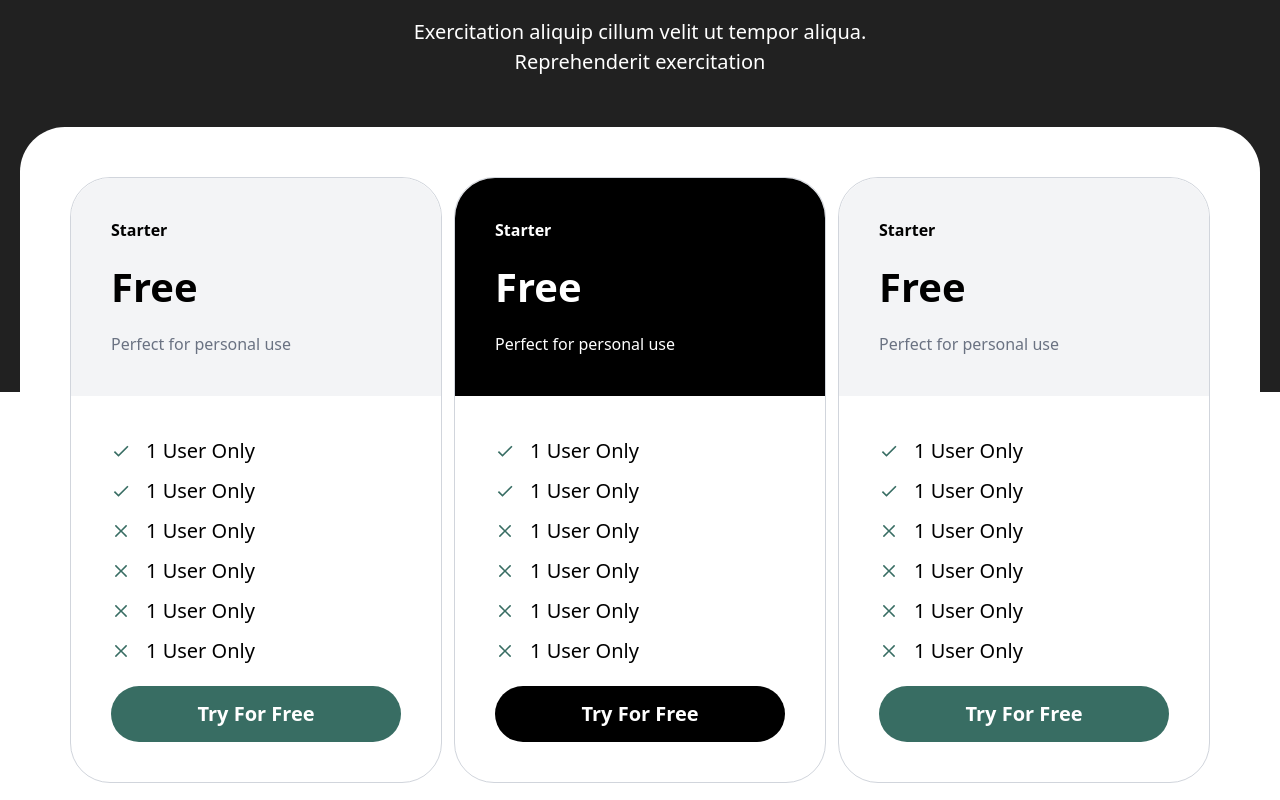
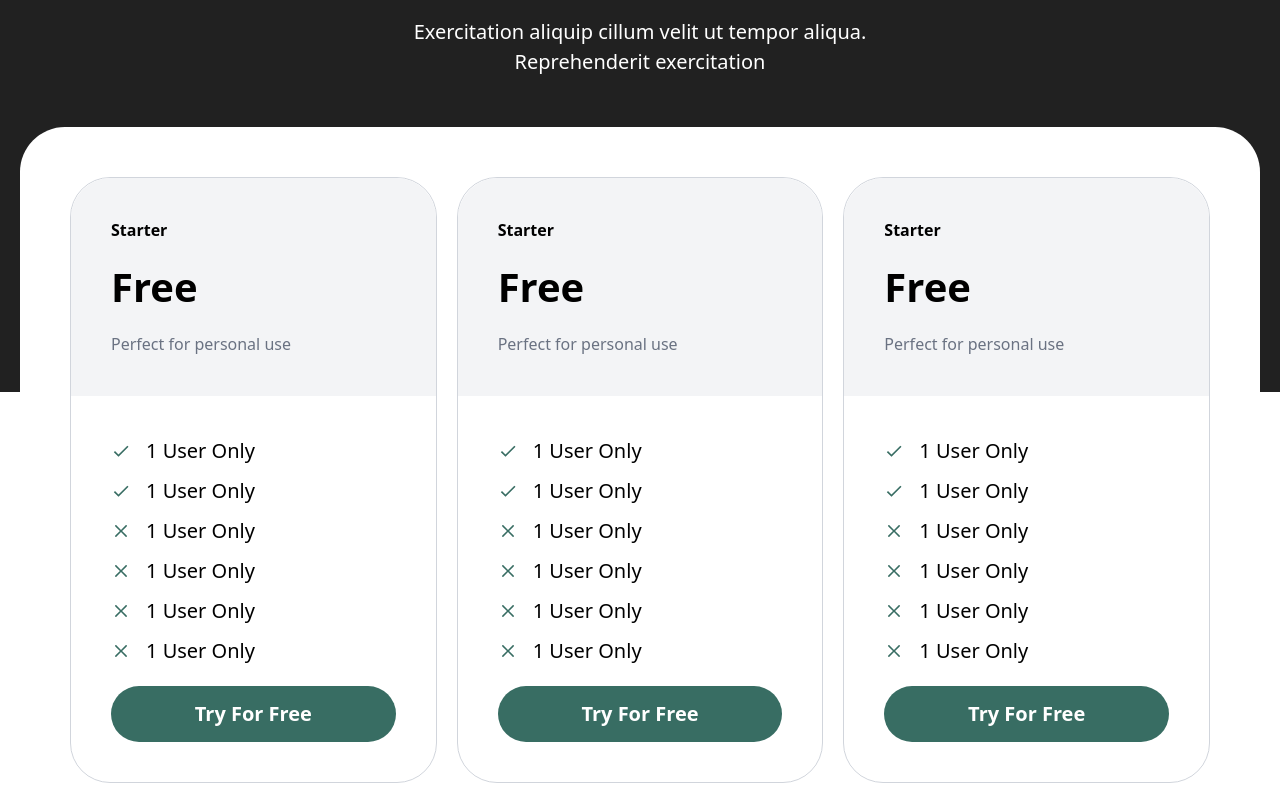
Before and after one commit to 932525862/timer, a React (Vite) app: page / in a window 1280 px wide. Shown: the part 2600-3400 px from the top of the page. Built offline with nearby package versions, Linux system fonts and the light colour scheme.

Commit message:
price card hover add

```diff
--- a/src/components/Price.jsx
+++ b/src/components/Price.jsx
@@ -1,95 +1,181 @@
 import React from "react";
 import { MdDone } from "react-icons/md";
 import { RxCross2 } from "react-icons/rx";
+import { Swiper, SwiperSlide } from "swiper/react";
+
+import "swiper/css";
+import "swiper/css/navigation";
+import "swiper/css/pagination";
+import { Navigation, Pagination } from "swiper/modules";
 
 const Price = () => {
   return (
-    <section className="bg-[#000000de] pt-[50px] h-[500px]  rounded-t-[50px] mb-[450px]">
+    <section className="bg-[#000000de] pt-[30px] sm:pt-[50px] h-[400px] sm:h-[500px] rounded-t-[40px]  sm:rounded-t-[50px] mb-[450px]">
       <div className="container">
         <div>
           <div className="w-full text-center ">
-            <h4 className="ext-[28px] sm:text-[40px] font-[700] text-[#fff]">
+            <h4 className="text-[28px] sm:text-[40px] font-[700] text-[#fff]">
               Find your perfect plan
             </h4>
-            <p className="text-[#fff] max-w-[550px] mx-auto text-[16px] sm:text-[20px] mt-[15px]">
-              Exercitation aliquip cillum velit ut tempor aliqua. Reprehenderit exercitation
+            <p className="text-[#fff] max-w-[400px] sm:max-w-[550px] mx-auto text-[16px] sm:text-[20px] mt-[15px]">
+              Exercitation aliquip cillum velit ut tempor aliqua. Reprehenderit
+              exercitation
             </p>
           </div>
         </div>
-        <div className="bg-[#fff] rounded-t-[45px] grid grid-cols-3 gap-3 p-[50px] mt-[50px]">
-            <div className="border border-gray-300 rounded-[40px]">
-                <div className="bg-gray-100 rounded-t-[40px] p-[40px]">
-                    <div className="font-[600]">
-                        Starter
-                    </div>
-                    <div className="font-[700] text-[40px] mt-[15px]">
-                        Free
-                    </div>
-                    <div className="mt-[15px] text-gray-500">
+        <div className="bg-[#fff] rounded-t-[35px] sm:rounded-t-[45px] p-[30px] lg:p-[50px] mt-[30px] sm:mt-[50px]">
+          <Swiper
+            spaceBetween={20}
+            slidesPerView={3}
+            navigation={true}
+            pagination={true}
+            modules={[Navigation, Pagination]}
+            className="mySwiper"
+            breakpoints={{
+              0: {
+                slidesPerView: 1,
+              },
+              640: {
+                slidesPerView: 1,
+              },
+              768: {
+                slidesPerView: 2,
+              },
+              1024: {
+                slidesPerView: 2,
+              },
+              1280: {
+                slidesPerView: 3,
+              },
+            }}
+          >
+            <SwiperSlide>
+              <div className="group border border-gray-300 rounded-[30px] sm:rounded-[40px] transition-all duration-300">
+                <div className="bg-gray-100 group-hover:bg-black group-hover:text-[#fff] rounded-t-[30px] sm:rounded-t-[40px] p-[30px] sm:p-[40px] transition-all duration-300">
+                  <div className="font-[600]">Starter</div>
+                  <div className="font-[700] text-[40px] mt-[15px]">Free</div>
+                  <div className="mt-[15px] text-gray-500 group-hover:text-[#fff] transition-all duration-300">
                     Perfect for personal use
                   </div>
                 </div>
-                <div className="p-[40px] flex flex-col gap-[20px]">
+                <div className="p-[30px] sm:p-[40px] flex flex-col gap-[20px]">
                   <ul className="flex flex-col gap-[10px]">
-                        <li className="flex items-center gap-[15px] text-[20px] font-[500]"><MdDone className="text-[#386d63]"/> <span>1 User Only</span></li>
-                        <li className="flex items-center gap-[15px] text-[20px] font-[500]"><MdDone className="text-[#386d63]"/> <span>1 User Only</span></li>
-                        <li className="flex items-center gap-[15px] text-[20px] font-[500]"><RxCross2 className="text-[#386d63]"/> <span>1 User Only</span></li>
-                        <li className="flex items-center gap-[15px] text-[20px] font-[500]"><RxCross2 className="text-[#386d63]"/> <span>1 User Only</span></li>
-                        <li className="flex items-center gap-[15px] text-[20px] font-[500]"><RxCross2 className="text-[#386d63]"/> <span>1 User Only</span></li>
-                        <li className="flex items-center gap-[15px] text-[20px] font-[500]"><RxCross2 className="text-[#386d63]"/> <span>1 User Only</span></li>
+                    <li className="flex items-center gap-[10px] sm:gap-[15px] text-[18px] sm:text-[20px] font-[500]">
+                      <MdDone className="text-[#386d63]" />{" "}
+                      <span>1 User Only</span>
+                    </li>
+                    <li className="flex items-center gap-[10px] sm:gap-[15px] text-[18px] sm:text-[20px] font-[500]">
+                      <MdDone className="text-[#386d63]" />{" "}
+                      <span>1 User Only</span>
+                    </li>
+                    <li className="flex items-center gap-[10px] sm:gap-[15px] text-[18px] sm:text-[20px] font-[500]">
+                      <RxCross2 className="text-[#386d63]" />{" "}
+                      <span>1 User Only</span>
+                    </li>
+                    <li className="flex items-center gap-[10px] sm:gap-[15px] text-[18px] sm:text-[20px] font-[500]">
+                      <RxCross2 className="text-[#386d63]" />{" "}
+                      <span>1 User Only</span>
+                    </li>
+                    <li className="flex items-center gap-[10px] sm:gap-[15px] text-[18px] sm:text-[20px] font-[500]">
+                      <RxCross2 className="text-[#386d63]" />{" "}
+                      <span>1 User Only</span>
+                    </li>
+                    <li className="flex items-center gap-[10px] sm:gap-[15px] text-[18px] sm:text-[20px] font-[500]">
+                      <RxCross2 className="text-[#386d63]" />{" "}
+                      <span>1 User Only</span>
+                    </li>
                   </ul>
-                    <button className="bg-[#386d63] cursor-pointer w-full text-[#fff] text-[20px] font-[600] rounded-[30px] py-[13px]"><a href="#">Try For Free</a></button>
+                  <button className="bg-[#386d63] group-hover:bg-black cursor-pointer w-full text-[#fff] text-[20px] font-[600] rounded-[30px] py-[13px] transition-all duration-300">
+                    <a href="#">Try For Free</a>
+                  </button>
                 </div>
               </div>
-            <div className="border border-gray-300 rounded-[40px]">
-                <div className="bg-[#000] rounded-t-[40px] p-[40px] text-[#fff]">
-                    <div className="font-[600]">
-                        Starter
-                    </div>
-                    <div className="font-[700] text-[40px] mt-[15px]">
-                        Free
-                    </div>
-                    <div className="mt-[15px]">
+            </SwiperSlide>
+            <SwiperSlide>
+            <div className="group border border-gray-300 rounded-[30px] sm:rounded-[40px] transition-all duration-300">
+                <div className="bg-gray-100 group-hover:bg-black group-hover:text-[#fff] rounded-t-[30px] sm:rounded-t-[40px] p-[30px] sm:p-[40px] transition-all duration-300">
+                  <div className="font-[600]">Starter</div>
+                  <div className="font-[700] text-[40px] mt-[15px]">Free</div>
+                  <div className="mt-[15px] text-gray-500 group-hover:text-[#fff] transition-all duration-300">
                     Perfect for personal use
                   </div>
                 </div>
-                <div className="p-[40px] flex flex-col gap-[20px]">
+                <div className="p-[30px] sm:p-[40px] flex flex-col gap-[20px]">
                   <ul className="flex flex-col gap-[10px]">
-                        <li className="flex items-center gap-[15px] text-[20px] font-[500]"><MdDone className="text-[#386d63]"/> <span>1 User Only</span></li>
-                        <li className="flex items-center gap-[15px] text-[20px] font-[500]"><MdDone className="text-[#386d63]"/> <span>1 User Only</span></li>
-                        <li className="flex items-center gap-[15px] text-[20px] font-[500]"><RxCross2 className="text-[#386d63]"/> <span>1 User Only</span></li>
-                        <li className="flex items-center gap-[15px] text-[20px] font-[500]"><RxCross2 className="text-[#386d63]"/> <span>1 User Only</span></li>
-                        <li className="flex items-center gap-[15px] text-[20px] font-[500]"><RxCross2 className="text-[#386d63]"/> <span>1 User Only</span></li>
-                        <li className="flex items-center gap-[15px] text-[20px] font-[500]"><RxCross2 className="text-[#386d63]"/> <span>1 User Only</span></li>
+                    <li className="flex items-center gap-[10px] sm:gap-[15px] text-[18px] sm:text-[20px] font-[500]">
+                      <MdDone className="text-[#386d63]" />{" "}
+                      <span>1 User Only</span>
+                    </li>
+                    <li className="flex items-center gap-[10px] sm:gap-[15px] text-[18px] sm:text-[20px] font-[500]">
+                      <MdDone className="text-[#386d63]" />{" "}
+                      <span>1 User Only</span>
+                    </li>
+                    <li className="flex items-center gap-[10px] sm:gap-[15px] text-[18px] sm:text-[20px] font-[500]">
+                      <RxCross2 className="text-[#386d63]" />{" "}
+                      <span>1 User Only</span>
+                    </li>
+                    <li className="flex items-center gap-[10px] sm:gap-[15px] text-[18px] sm:text-[20px] font-[500]">
+                      <RxCross2 className="text-[#386d63]" />{" "}
+                      <span>1 User Only</span>
+                    </li>
+                    <li className="flex items-center gap-[10px] sm:gap-[15px] text-[18px] sm:text-[20px] font-[500]">
+                      <RxCross2 className="text-[#386d63]" />{" "}
+                      <span>1 User Only</span>
+                    </li>
+                    <li className="flex items-center gap-[10px] sm:gap-[15px] text-[18px] sm:text-[20px] font-[500]">
+                      <RxCross2 className="text-[#386d63]" />{" "}
+                      <span>1 User Only</span>
+                    </li>
                   </ul>
-                    <button className="bg-[#000] cursor-pointer w-full text-[#fff] text-[20px] font-[600] rounded-[30px] py-[13px]"><a href="#">Try For Free</a></button>
+                  <button className="bg-[#386d63] group-hover:bg-black cursor-pointer w-full text-[#fff] text-[20px] font-[600] rounded-[30px] py-[13px] transition-all duration-300">
+                    <a href="#">Try For Free</a>
+                  </button>
                 </div>
               </div>
-            <div className="border border-gray-300 rounded-[40px]">
-                <div className="bg-gray-100 rounded-t-[40px] p-[40px]">
-                    <div className="font-[600]">
-                        Starter
-                    </div>
-                    <div className="font-[700] text-[40px] mt-[15px]">
-                        Free
-                    </div>
-                    <div className="mt-[15px] text-gray-500">
+            </SwiperSlide>
+            <SwiperSlide>
+            <div className="group border border-gray-300 rounded-[30px] sm:rounded-[40px] transition-all duration-300">
+                <div className="bg-gray-100 group-hover:bg-black group-hover:text-[#fff] rounded-t-[30px] sm:rounded-t-[40px] p-[30px] sm:p-[40px] transition-all duration-300">
+                  <div className="font-[600]">Starter</div>
+                  <div className="font-[700] text-[40px] mt-[15px]">Free</div>
+                  <div className="mt-[15px] text-gray-500 group-hover:text-[#fff] transition-all duration-300">
                     Perfect for personal use
                   </div>
                 </div>
-                <div className="p-[40px] flex flex-col gap-[20px]">
+                <div className="p-[30px] sm:p-[40px] flex flex-col gap-[20px]">
                   <ul className="flex flex-col gap-[10px]">
-                        <li className="flex items-center gap-[15px] text-[20px] font-[500]"><MdDone className="text-[#386d63]"/> <span>1 User Only</span></li>
-                        <li className="flex items-center gap-[15px] text-[20px] font-[500]"><MdDone className="text-[#386d63]"/> <span>1 User Only</span></li>
-                        <li className="flex items-center gap-[15px] text-[20px] font-[500]"><RxCross2 className="text-[#386d63]"/> <span>1 User Only</span></li>
-                        <li className="flex items-center gap-[15px] text-[20px] font-[500]"><RxCross2 className="text-[#386d63]"/> <span>1 User Only</span></li>
-                        <li className="flex items-center gap-[15px] text-[20px] font-[500]"><RxCross2 className="text-[#386d63]"/> <span>1 User Only</span></li>
-                        <li className="flex items-center gap-[15px] text-[20px] font-[500]"><RxCross2 className="text-[#386d63]"/> <span>1 User Only</span></li>
+                    <li className="flex items-center gap-[10px] sm:gap-[15px] text-[18px] sm:text-[20px] font-[500]">
+                      <MdDone className="text-[#386d63]" />{" "}
+                      <span>1 User Only</span>
+                    </li>
+                    <li className="flex items-center gap-[10px] sm:gap-[15px] text-[18px] sm:text-[20px] font-[500]">
+                      <MdDone className="text-[#386d63]" />{" "}
+                      <span>1 User Only</span>
+                    </li>
+                    <li className="flex items-center gap-[10px] sm:gap-[15px] text-[18px] sm:text-[20px] font-[500]">
+                      <RxCross2 className="text-[#386d63]" />{" "}
+                      <span>1 User Only</span>
+                    </li>
+                    <li className="flex items-center gap-[10px] sm:gap-[15px] text-[18px] sm:text-[20px] font-[500]">
+                      <RxCross2 className="text-[#386d63]" />{" "}
+                      <span>1 User Only</span>
+                    </li>
+                    <li className="flex items-center gap-[10px] sm:gap-[15px] text-[18px] sm:text-[20px] font-[500]">
+                      <RxCross2 className="text-[#386d63]" />{" "}
+                      <span>1 User Only</span>
+                    </li>
+                    <li className="flex items-center gap-[10px] sm:gap-[15px] text-[18px] sm:text-[20px] font-[500]">
+                      <RxCross2 className="text-[#386d63]" />{" "}
+                      <span>1 User Only</span>
+                    </li>
                   </ul>
-                    <button className="bg-[#386d63] cursor-pointer w-full text-[#fff] text-[20px] font-[600] rounded-[30px] py-[13px]"><a href="#">Try For Free</a></button>
+                  <button className="bg-[#386d63] group-hover:bg-black cursor-pointer w-full text-[#fff] text-[20px] font-[600] rounded-[30px] py-[13px] transition-all duration-300">
+                    <a href="#">Try For Free</a>
+                  </button>
                 </div>
               </div>
-
+            </SwiperSlide>
+          </Swiper>
         </div>
       </div>
     </section>
--- a/src/components/Tutor.jsx
+++ b/src/components/Tutor.jsx
@@ -6,7 +6,7 @@ import { Swiper, SwiperSlide } from "swiper/react";
 import "swiper/css";
 import "swiper/css/navigation";
 import "swiper/css/pagination";
-import { Navigation, Pagination, History } from "swiper/modules";
+import { Navigation, Pagination } from "swiper/modules";
 
 const Tutor = () => {
   return (
@@ -30,7 +30,7 @@ const Tutor = () => {
               slidesPerView={3}
               navigation={true}
               pagination={true}
-              modules={[Navigation, Pagination, History]}
+              modules={[Navigation, Pagination]}
               className="mySwiper"
               breakpoints={{
                 0: {
```
Lines whose indentation alone changed are shown as unchanged.
